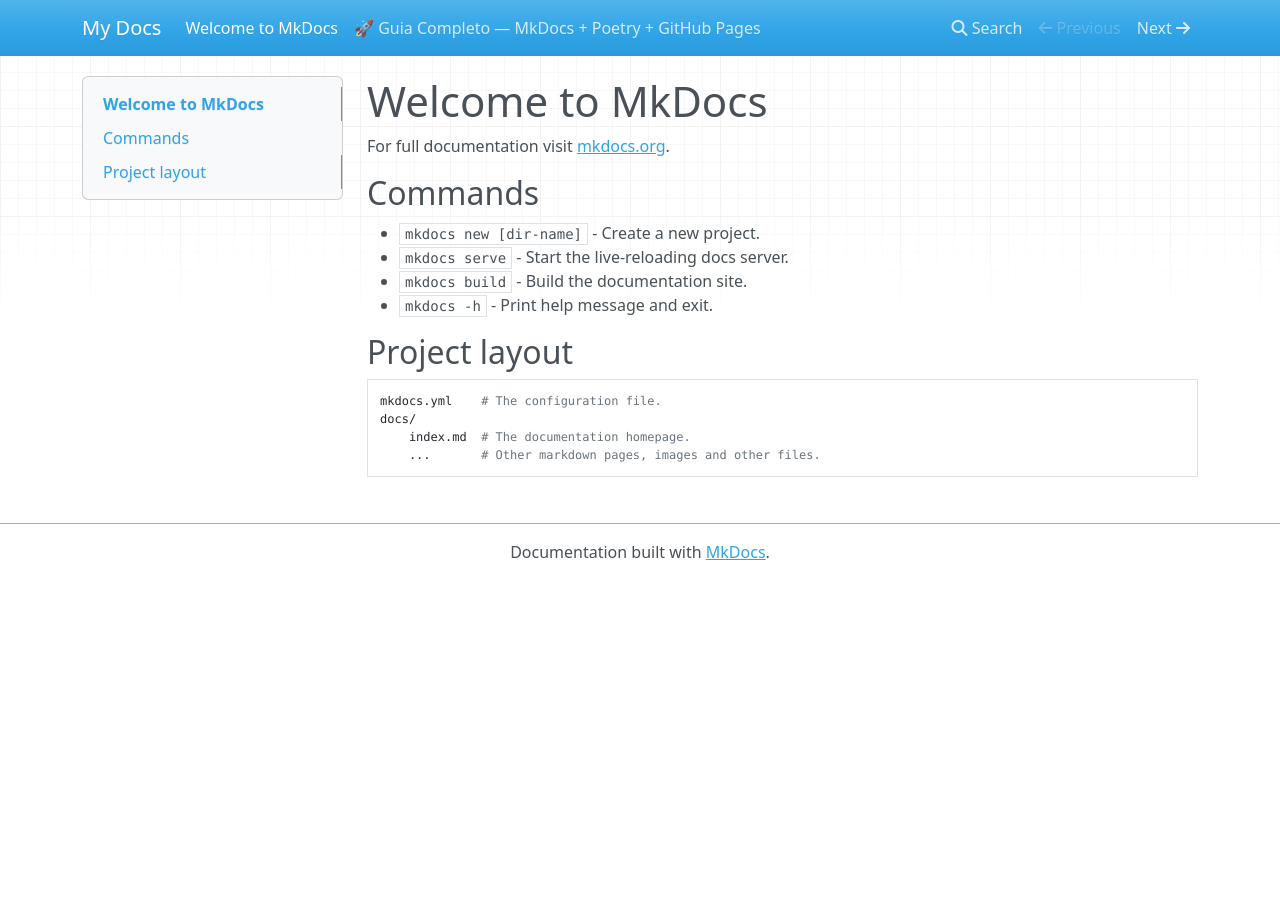
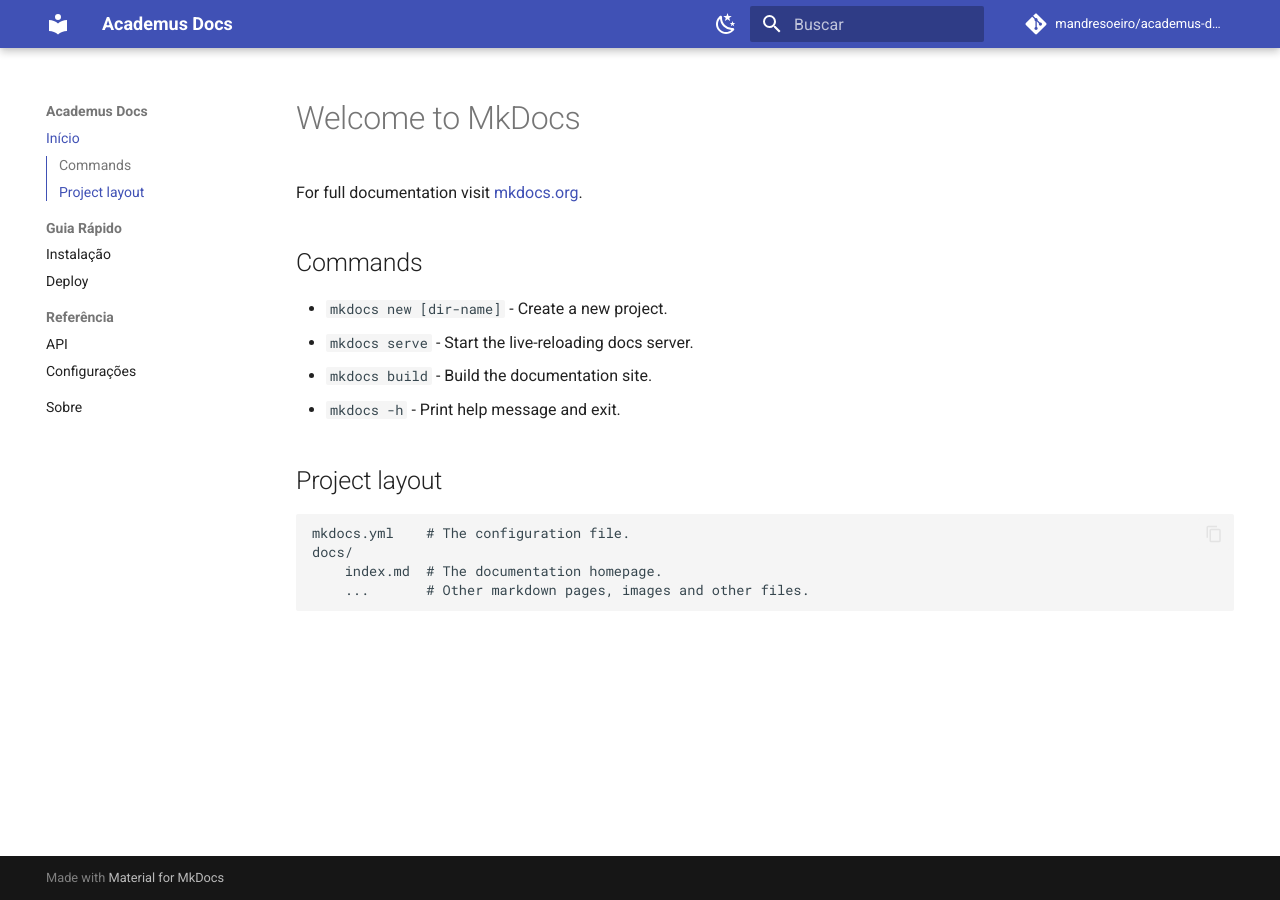
Before and after one commit to mandresoeiro/academus-docs, an MkDocs documentation site: the page built from docs/index.md, in a window 1280 px wide. Built offline with MkDocs 1.6.1 and Material for MkDocs 9.7.7, drawn with Linux system fonts in a browser that asks for light colours; nearby versions of some CDN libraries; comment, search, counter and statistics services are not loaded.

Commit message:
🧹 Atualiza configs do projeto e .gitignore profissional

```diff
--- a/mkdocs.yml
+++ b/mkdocs.yml
@@ -1 +1,84 @@
-site_name: My Docs
+# ============================================
+# 🌐 Configuração MkDocs + Material + Deploy
+# Projeto: Academus Docs
+# Autor: mandresoeiro
+# ============================================
+
+site_name: "Academus Docs"
+site_description: "Documentação oficial do projeto Academus"
+site_url: "https://mandresoeiro.github.io/academus-docs/"
+repo_name: "mandresoeiro/academus-docs"
+repo_url: "https://github.com/mandresoeiro/academus-docs"
+
+# ============================================
+# 🎨 Tema
+# ============================================
+theme:
+  name: material
+  language: pt
+  palette:
+    - scheme: default
+      primary: indigo
+      accent: deep purple
+      toggle:
+        icon: material/weather-night
+        name: Modo escuro
+    - scheme: slate
+      primary: indigo
+      accent: deep purple
+      toggle:
+        icon: material/weather-sunny
+        name: Modo claro
+  features:
+    - navigation.expand
+    - navigation.sections
+    - navigation.top
+    - toc.integrate
+    - content.code.copy
+    - search.suggest
+    - search.highlight
+    - header.autohide
+
+# ============================================
+# 🗂️ Estrutura de navegação
+# ============================================
+nav:
+  - Início: index.md
+  - Guia Rápido:
+      - Instalação: docs/instalacao.md
+      - Deploy: docs/deploy.md
+  - Referência:
+      - API: docs/api.md
+      - Configurações: docs/configuracoes.md
+  - Sobre: docs/sobre.md
+
+# ============================================
+# ⚙️ Plugins (opcionais)
+# ============================================
+plugins:
+  - search
+  - tags
+  - git-revision-date-localized:
+      type: datetime
+      fallback_to_build_date: true
+
+# ============================================
+# ✨ Extras
+# ============================================
+markdown_extensions:
+  - admonition
+  - codehilite
+  - footnotes
+  - toc:
+      permalink: true
+  - pymdownx.highlight
+  - pymdownx.superfences
+  - pymdownx.details
+  - pymdownx.tasklist
+  - pymdownx.emoji:
+      emoji_generator: !!python/name:materialx.emoji.to_svg
+        # ============================================
+        # 🚀 Deploy
+        # ============================================
+        # Para publicar:
+        # poetry run mkdocs gh-deploy --force
--- a/pyproject.toml
+++ b/pyproject.toml
@@ -16,7 +16,8 @@
     "dj-rest-auth (>=7.0.1,<8.0.0)",
     "djangorestframework-simplejwt (>=5.5.1,<6.0.0)",
     "mkdocs (>=1.6.1,<2.0.0)",
-    "mkdocs-material (>=9.7.0,<10.0.0)"
+    "mkdocs-material (>=9.7.0,<10.0.0)",
+    "mkdocs-git-revision-date-localized-plugin (>=1.5.0,<2.0.0)"
 ]
 
 [build-system]
```
Also changed, not shown: 1 other file.
